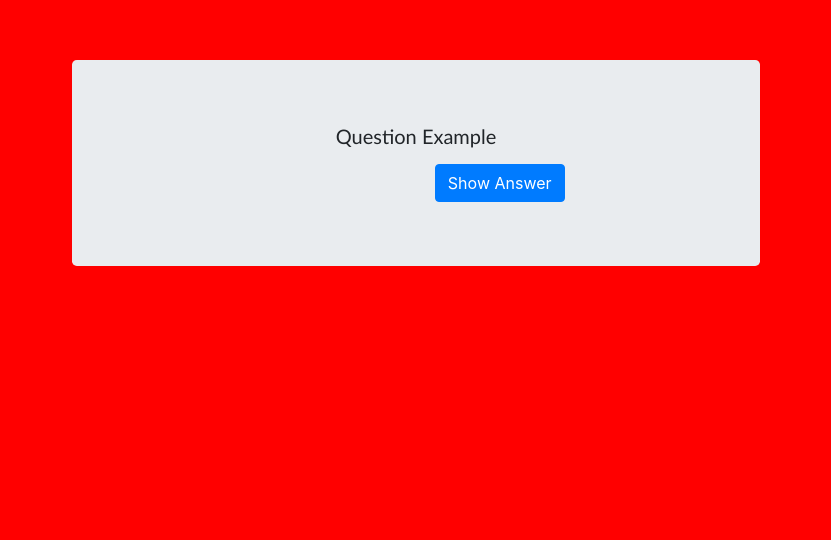
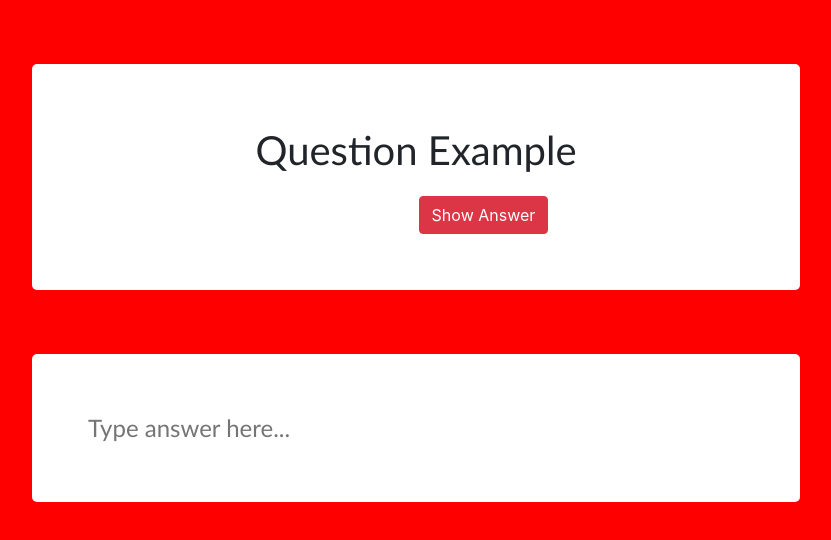
Before and after one commit to marktarrant/Re-educate, a website: page index.html in a window 1280 px wide. Shown: the part 128-668 px from the top of the page, without its empty margins (224-1055 px from the left). Drawn offline with nearby package versions, Linux system fonts and the light colour scheme.

Commit message:
updated with corrections

```diff
--- a/index.html
+++ b/index.html
@@ -5,29 +5,50 @@
     <meta charset="utf-8">
     <meta name="viewport" content="width=device-width, initial-scale=1, shrink-to-fit=no">
     <style>
-        .container-fluid {
-    background-color: red;
+
+.body {
+  background: red;
 }
 
 .question-box {
   margin-top: 15%;
   margin-bottom: 5%;
-    width: 55%;
+  margin-left: auto;
+  margin-right: auto;
+  padding: 7vh;
+  width: 60%;
   height: auto;
   background-color: white;
+  border-radius: 5px;
 }
 
-  .answer-box {
-    margin-top: 5%;
-    margin-bottom: 5%;
-    width: 55%;
+.input-box {
+  font-size: 3vh;
+  font-family: Trebuchet MS;
+  margin: auto;
+  display: block;
+  padding: 7vh;
+  width: 60%;
   height: auto;
   background-color: white;
+  border-radius: 5px;
 }
 
-  .question {
+input {
+  border: none;
+  height: 100%;
+  width: 100%;
+}
+
+.response-div {
+  margin: auto;
+  width: 50%;
+}
+
+p {
   font-size: 5vh;
   font-family: Trebuchet MS;
+  margin-top: 3vh;
 }
 
 .answer-button {
@@ -41,19 +62,23 @@
   background-color: red;
   border-color: red;
 }
+
     </style>
     <!-- Bootstrap CSS -->
     <link rel="stylesheet" href="https://stackpath.bootstrapcdn.com/bootstrap/4.3.1/css/bootstrap.min.css" integrity="sha384-ggOyR0iXCbMQv3Xipma34MD+dH/1fQ784/j6cY/iJTQUOhcWr7x9JvoRxT2MZw1T" crossorigin="anonymous">
 
-    <title>Hello, world!</title>
+    <title>Re-educate</title>
   </head>
-  <body class="container-fluid">
-        <div class="jumbotron question-box mx-auto">
-          <h2 class="question blockquote text-center">Question Example</h2>
+  <body class="body">
+        <div class="question-box">
+          <p class="question text-center">Question Example</p>
           <div class="buttons row">
-             <button type="button" class="btn btn-md btn-primary answer-button">Show Answer</button>
+             <button type="button" class="answer-button btn btn-danger btn-md ">Show Answer</button>
           </div>
         </div>
+          <input type="text" class="input-box" placeholder="Type answer here...">
+    </body>
+
     <script src="https://code.jquery.com/jquery-3.3.1.slim.min.js" integrity="sha384-q8i/X+965DzO0rT7abK41JStQIAqVgRVzpbzo5smXKp4YfRvH+8abtTE1Pi6jizo" crossorigin="anonymous"></script>
     <script src="https://cdnjs.cloudflare.com/ajax/libs/popper.js/1.14.7/umd/popper.min.js" integrity="sha384-UO2eT0CpHqdSJQ6hJty5KVphtPhzWj9WO1clHTMGa3JDZwrnQq4sF86dIHNDz0W1" crossorigin="anonymous"></script>
     <script src="https://stackpath.bootstrapcdn.com/bootstrap/4.3.1/js/bootstrap.min.js" integrity="sha384-JjSmVgyd0p3pXB1rRibZUAYoIIy6OrQ6VrjIEaFf/nJGzIxFDsf4x0xIM+B07jRM" crossorigin="anonymous"></script>
@@ -72,7 +97,7 @@
 //function to handle the initial show answer click event
 $('body').on('click', '.answer-button', function(){
 
-            $(".question-box").after('<div class="jumbotron answer-box mx-auto"><h2 class="question blockquote text-center">Answer Example</h2></div>')
+$(".question").append('<p class="response blockquote text-center">Answer Example</p>')
 
 $(".answer-button").replaceWith('<button type="button" class="btn btn-md btn-primary next-question-button">Next Question</button>')
 
@@ -84,11 +109,16 @@
 $('body').on('click', '.next-question-button', function() {
   $(".next-question-button").replaceWith('<button type="button" class="btn btn-md btn-primary answer-button">Show Answer</button>');
 
-            $(".answer-box").remove();
+$(".response").remove();
+$(".input-box").val('');
 
 updateCssColours();
 
+
+
 });
+
+
 
 //have to use 'body'.on as the event handler as you can replace body with any parent element that exists on dom. If you dont do this it doesnt recognise that the element you dynamically create exists.
     </script>
```
Lines whose indentation alone changed are shown as unchanged.
